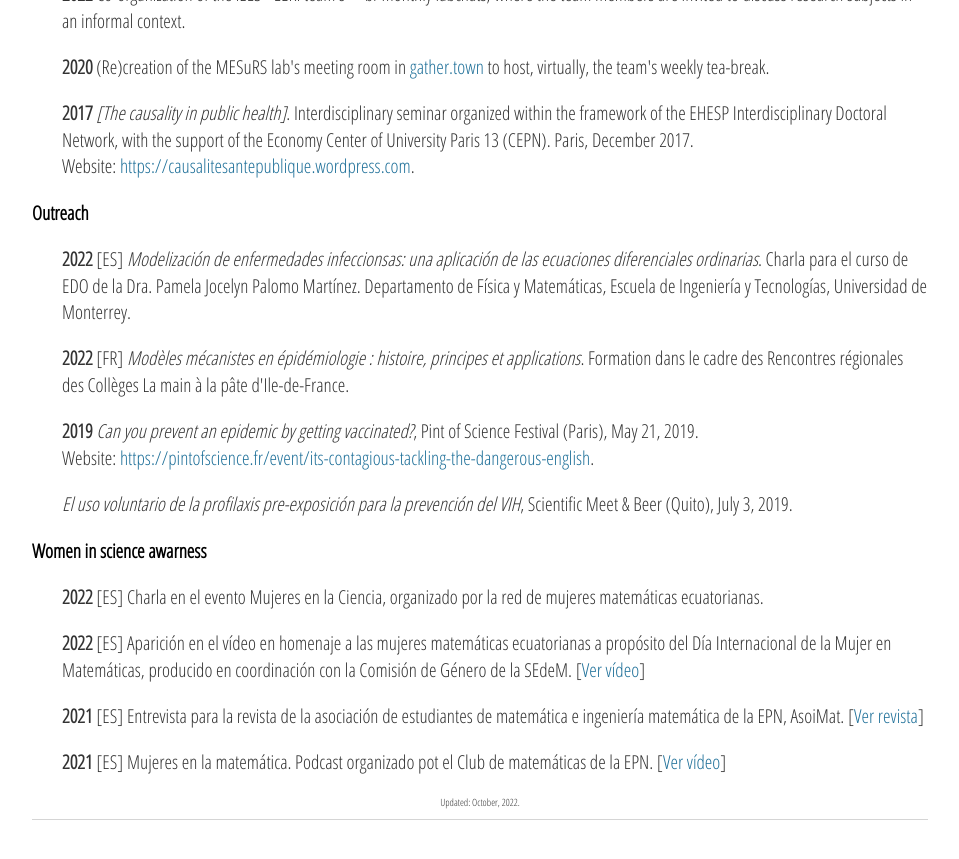
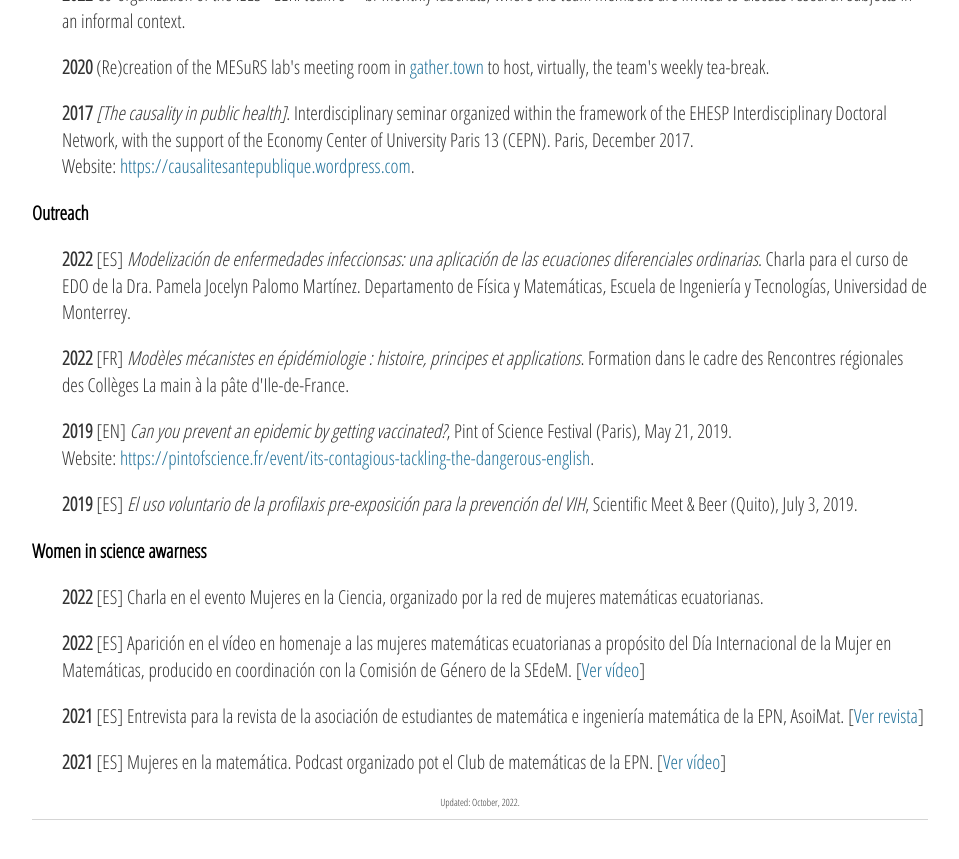
Before and after one commit to sjijon/sjijon.github.io, a Jekyll site: the page built from scientific-activities.html, in a window 1280 px wide and 900 px high, scrolled down 1763 px. Shown: the top 859 px of the window, without its empty margins (160-1119 px from the left). Built offline with Jekyll 4.4.1, drawn with Linux system fonts in a browser that asks for light colours; nearby versions of some CDN libraries.

Commit message:
Fix typo

```diff
--- a/scientific-activities.html
+++ b/scientific-activities.html
@@ -153,14 +153,13 @@ title: Scientific activities
 	</p>
 
 	<p style="padding-left:30px;">
-		<strong>2019</strong> <em>Can you prevent an epidemic by getting vaccinated?</em>, Pint of Science
+		<strong>2019</strong> [EN] <em>Can you prevent an epidemic by getting vaccinated?</em>, Pint of Science
 		Festival (Paris), May 21, 2019.
 		<br>
 		Website: <a href="https://pintofscience.fr/event/its-contagious-tackling-the-dangerous-english">https://pintofscience.fr/event/its-contagious-tackling-the-dangerous-english</a>.
 	</p>
 	<p style="padding-left:30px;">
-		<em>El uso voluntario de la profilaxis pre-exposición para la prevención del
-			VIH</em>, Scientific Meet & Beer (Quito), July 3, 2019.
+		<strong>2019</strong> [ES] <em>El uso voluntario de la profilaxis pre-exposición para la prevención del VIH</em>, Scientific Meet & Beer (Quito), July 3, 2019.
 	</p>
 
 	<h3> Women in science awarness</h3>
```
